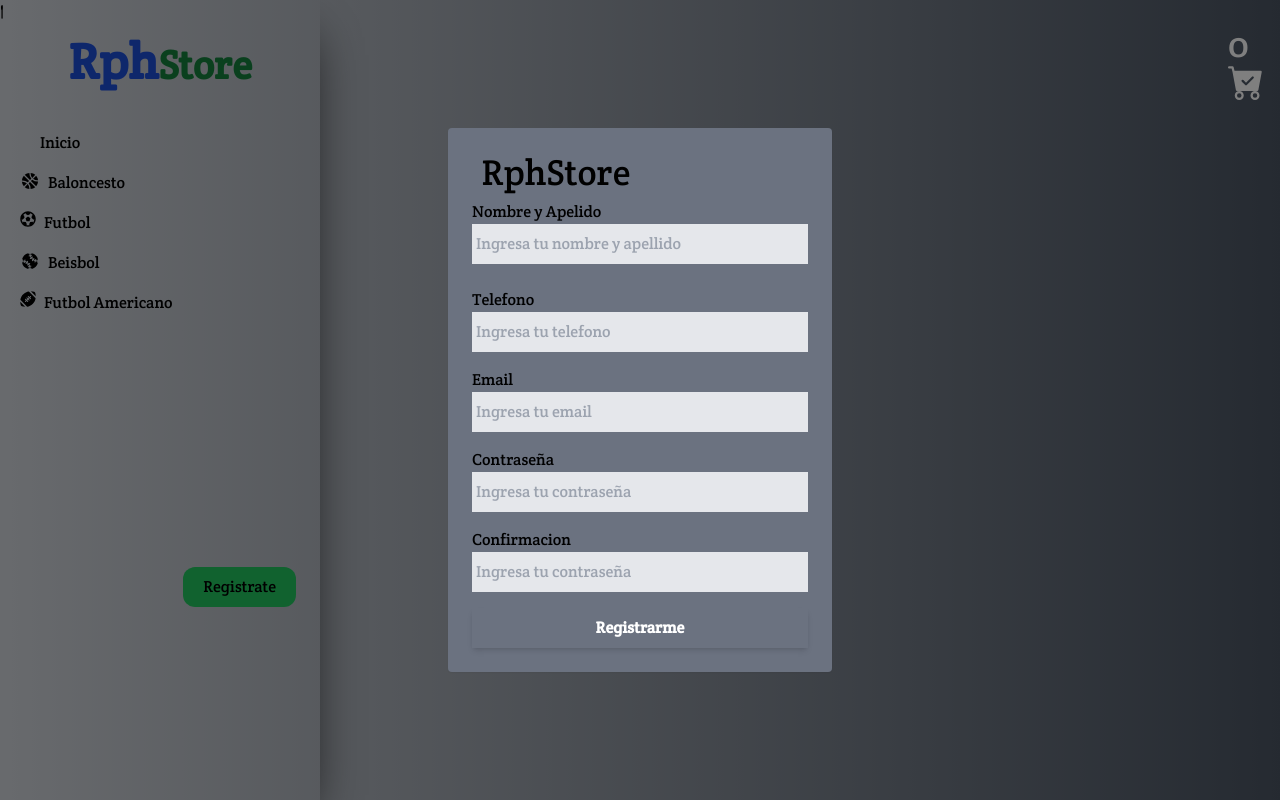
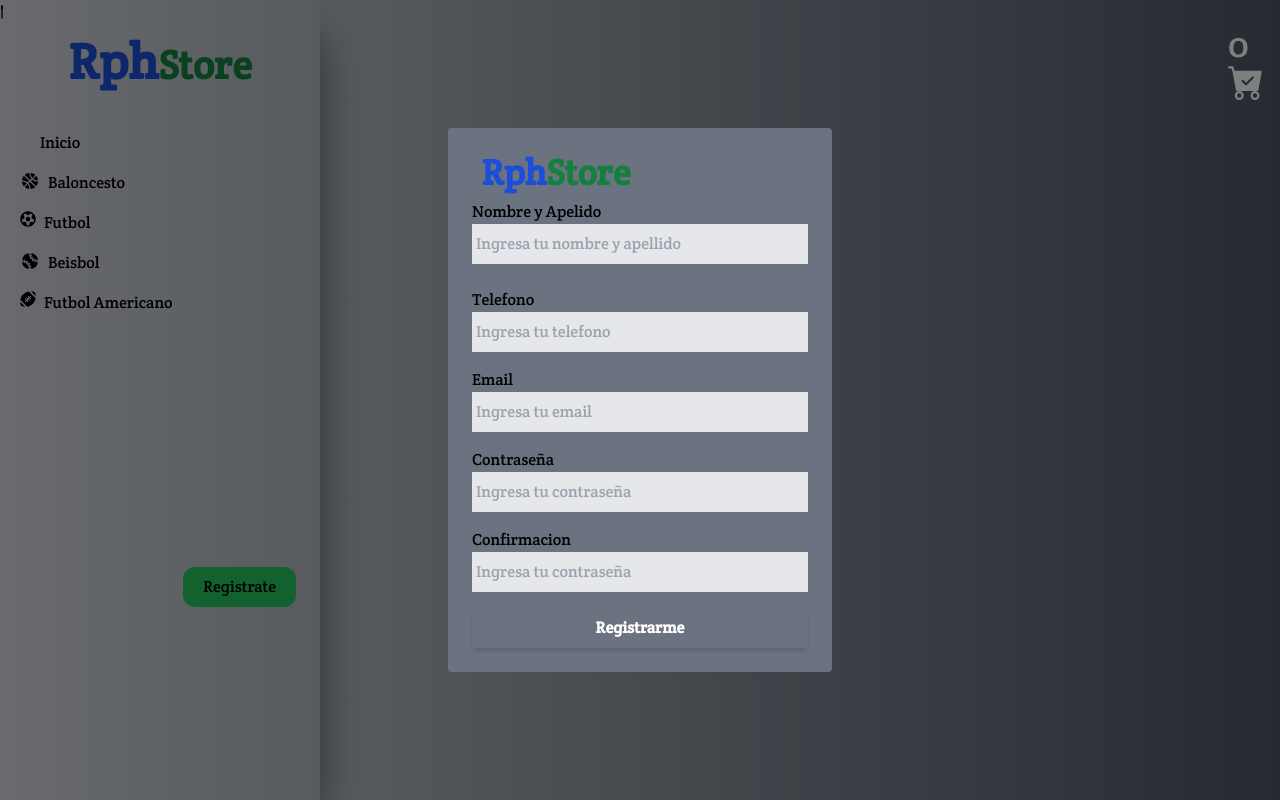
Before and after one commit to Joeyker-Mayora/deportes, a React (Create React App) app: page /form in a window 1280 px wide. Built offline with nearby package versions, Linux system fonts and the light colour scheme.

Commit message:
actualizacion

```diff
--- a/package.json
+++ b/package.json
@@ -10,6 +10,7 @@
     "firebase": "^9.16.0",
     "react": "^18.2.0",
     "react-dom": "^18.2.0",
+    "react-hook-form": "^7.43.9",
     "react-icons": "^4.8.0",
     "react-redux": "^8.0.5",
     "react-router-dom": "^6.6.2",
@@ -42,7 +43,6 @@
     ]
   },
   "devDependencies": {
-
     "tailwindcss": "^3.2.7"
   }
 }
--- a/src/App/SlicesCart/SlicesCart.jsx
+++ b/src/App/SlicesCart/SlicesCart.jsx
@@ -27,7 +27,7 @@ reducers:{
         }else {
             const tempProduct = {... action.payload , cartQuantity: 1};
             state.cartItems.push(tempProduct)
-            toast.success(`Se agrego ${action.payload.name} correctamente a tu carrito`,{
+            toast.success(`Se agrego ${action.payload.name} a tu carrito`,{
                 position:"bottom-left"
             })
         }
--- a/src/pages/CartRedux/CartRedux.jsx
+++ b/src/pages/CartRedux/CartRedux.jsx
@@ -1,7 +1,7 @@
 import { useEffect } from 'react'
 import { useSelector, useDispatch } from 'react-redux'
  import React from 'react'
-import { Link } from 'react-router-dom'
+import { Link, NavLink } from 'react-router-dom'
 import {
     addToCart,
     clearCart,
@@ -97,13 +97,16 @@ import {
                                 <div className='  mr-7'>
                                 <span className='text-2xl'>Subtotal</span> =  <span className=' text-3xl'>{cart.cartTotalAmount} ARS</span>
                                 </div>
-                                <div className=' py-5'>
+                                <NavLink to="/" className=' py-5'>
+
                                     <button className=' text-lg rounded-lg px-11 py-2 bg-green-400 text-white hover:bg-green-600'>Comprar</button>
-                                    <Link className="" to="/">
+
+
+                                </NavLink>
+                                <Link to="/">
                                     <p className=' py-5 hover:text-black'>Continuar comprando</p>
                                     </Link>
 
-                                </div>
                             </div>
                         </div>
                     </div>
--- a/src/pages/Form/Form.jsx
+++ b/src/pages/Form/Form.jsx
@@ -1,39 +1,43 @@
-import { NavLink } from "react-router-dom"
+import { useForm } from "react-hook-form";
+import { Link, NavLink } from "react-router-dom"
 import { toast } from "react-toastify";
 
 const Form = () => {
-    const registro =()=> {
-        toast.success('Te registraste correctamente',{
-            position:"bottom-left"
-        })
-    }
-  return (
+
+  const {register, formState: {errors}, handleSubmit} = useForm();
+  const conSubmit = (data) => {
+    console.log(data)
+  }
+
+return (
 
     <div className="flex items-center justify-center h-[400px] w-[1500px] fixed top-0 left-0 w-screen h-screen bg-black/50">
-    <form  method="post">
+
       <div className="bg-gray-500 w-96 p-6 rounded shadow-sm">
         <div className="grid grid-cols-2 ">
-        <span className=" flex items-center justify-center text-4xl">RphStore</span>
+        <span className=" font-extrabold text-green-700 flex items-center justify-center text-4xl"><span className=" text-blue-700">Rph</span>Store</span>
 
         </div>
+         <form onSubmit={handleSubmit(conSubmit)}>
         <div className="py-2">
           <label>Nombre y Apelido</label>
           <input
+          {...register("nombre",{required: true})}
           className="w-full py-2 px-1 outline-none mb-4 bg-gray-200"
           placeholder="Ingresa tu nombre y apellido"
           type="text"
-          required
+
            />
-
+          {errors.nombre?.type === "required" && <p className=" text-xs text-red-600">El campo Nombre es requerido</p>}
         </div>
 
         <div>
           <label>Telefono</label>
           <input
+           {...register("phone")}
           className="w-full py-2 px-1 outline-none mb-4 bg-gray-200"
           placeholder="Ingresa tu telefono"
           type="text"
-          required
            />
 
 
@@ -43,52 +47,59 @@ const Form = () => {
         <div>
           <label>Email</label>
           <input
+           {...register("email",{
+            pattern :/^\w+([\.-]?\w+)*@\w+([\.-]?\w+)*(\.\w{2,4})+$/})}
           className="w-full py-2 px-1 outline-none mb-4 bg-gray-200"
           placeholder="Ingresa tu email"
           type="email"
-          required
+
            />
+           {errors.email?.type === "pattern" && <p className=" text-xs text-red-600">El campo Email es requerido</p>}
 
         </div>
         <div>
           <label>Contraseña</label>
           <input
+           {...register("contraseña",{required: true})}
           className="w-full py-2 px-1 outline-none mb-4 bg-gray-200"
           placeholder="Ingresa tu contraseña"
           type="text"
-          required
+
            />
 
+    {errors.contraseña?.type === "required" && <p className=" text-xs text-red-600">La contraseña es requerida</p>}
 
 
         </div>
         <div>
           <label>Confirmacion</label>
           <input
+           {...register("validacion",{required: true})}
           className="w-full py-2 px-1 outline-none mb-4 bg-gray-200"
           placeholder="Ingresa tu contraseña"
           type="text"
-          required
+
            />
+
+        {errors.validacion?.type === "required" && <p className=" text-xs text-red-600">La confirmacion es requerida</p>}
+
+
+        </div>
+        <div>
+            <input type="submit" value="Registrarme" className=" text-center w-full hover:bg-green-600 text-white font-bold py-2 px-4  shadow-md " />
+
+
 
 
 
         </div>
-        <div className="">
-        <NavLink to="/">
-            <div className=" text-center w-full hover:bg-green-600 text-white font-bold py-2 px-4  shadow-md " >
-                Registrarme
-            </div>
-        </NavLink>
-
-
-        </div>
+        </form>
 
 
 
       </div>
 
-    </form>
+
   </div>
 
 
```
Also changed, not shown: 1 other file (tests, documents, lock files or other folders).
